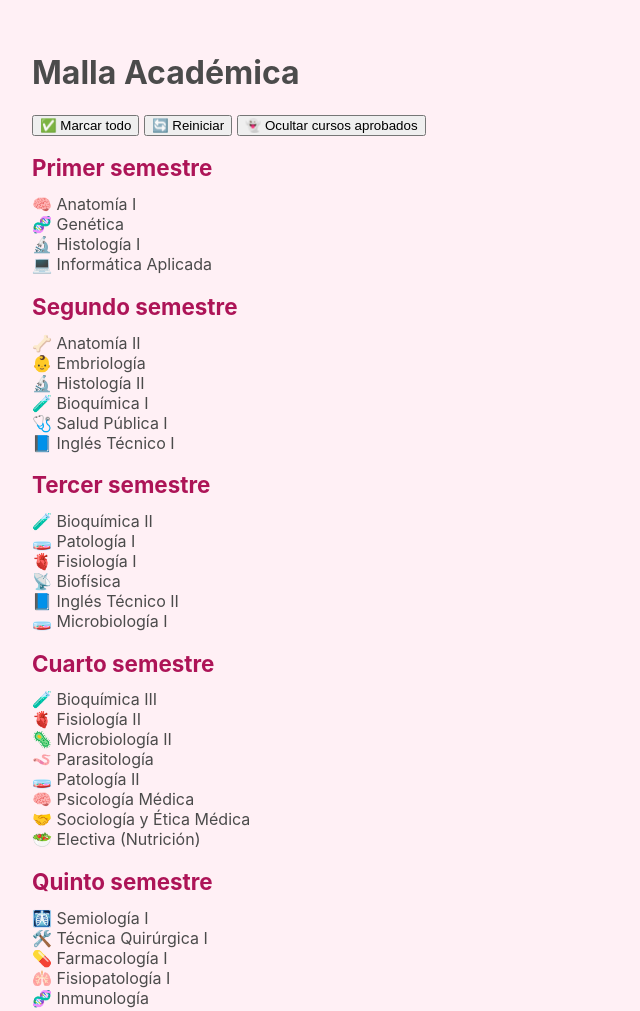
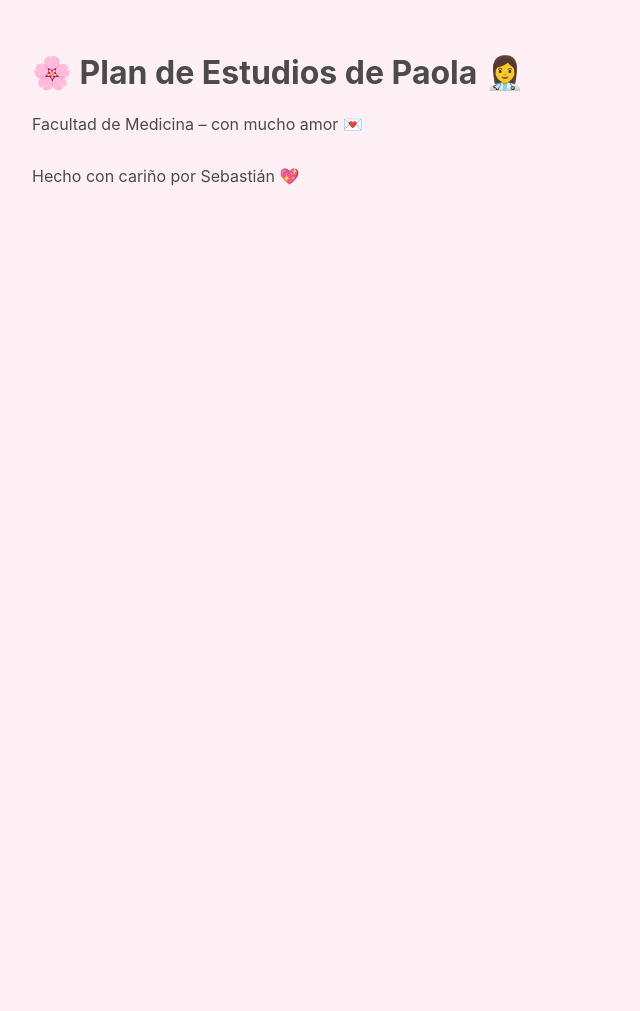
Before and after one commit to Pao0808/Malla-Curricular-Med-Univalle, a plain HTML site: page index.html in a window 1280 px wide. Shown: the top 1011 px of the page, without its empty margins (0-640 px from the left). After the commit the page ends 800 px from the top, so only its background shows below. Drawn offline with Linux system fonts and the light colour scheme.

Commit message:
index.html

```diff
--- a/index.html
+++ b/index.html
@@ -2,21 +2,21 @@
 <html lang="es">
 <head>
   <meta charset="UTF-8" />
-  <title>Malla Académica Interactiva</title>
+  <meta name="viewport" content="width=device-width, initial-scale=1.0"/>
+  <title>Plan de Estudios de Paola 💖</title>
   <link rel="stylesheet" href="style.css">
 </head>
 <body>
-  <h1>Malla Académica</h1>
+  <header>
+    <h1>🌸 Plan de Estudios de Paola 👩‍⚕️</h1>
+    <p>Facultad de Medicina – con mucho amor 💌</p>
+  </header>
 
-  <div class="botones">
-  <button onclick="marcarTodo()">✅ Marcar todo</button>
-  <button onclick="reiniciarMalla()">🔄 Reiniciar</button>
-  <button onclick="alternarOcultos()" id="botonOcultar">👻 Ocultar cursos aprobados</button>
-</div>
+  <div id="contenedor"></div>
 
-  <div id="malla" class="grid"></div>
-
-  <div id="alerta" class="alerta"></div>
+  <footer>
+    <p>Hecho con cariño por Sebastián 💖</p>
+  </footer>
 
   <script src="script.js"></script>
 </body>
```
